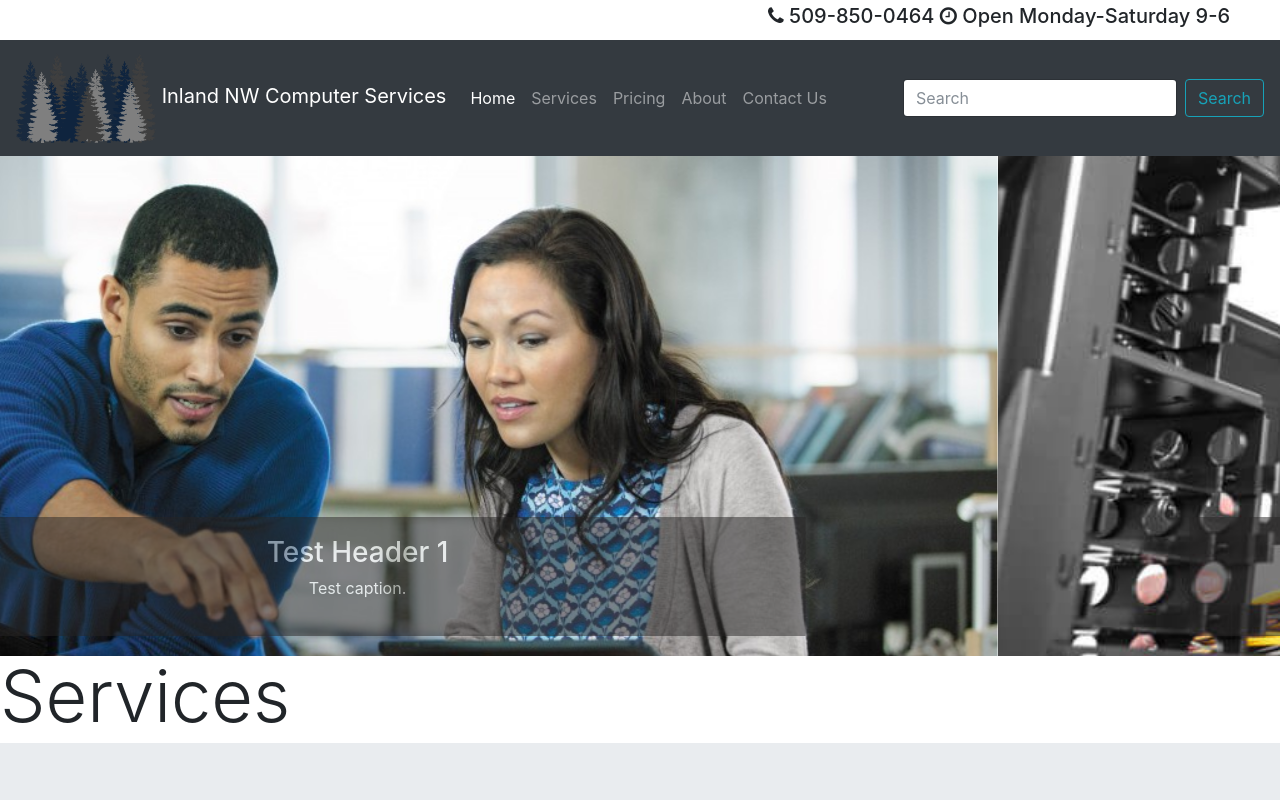
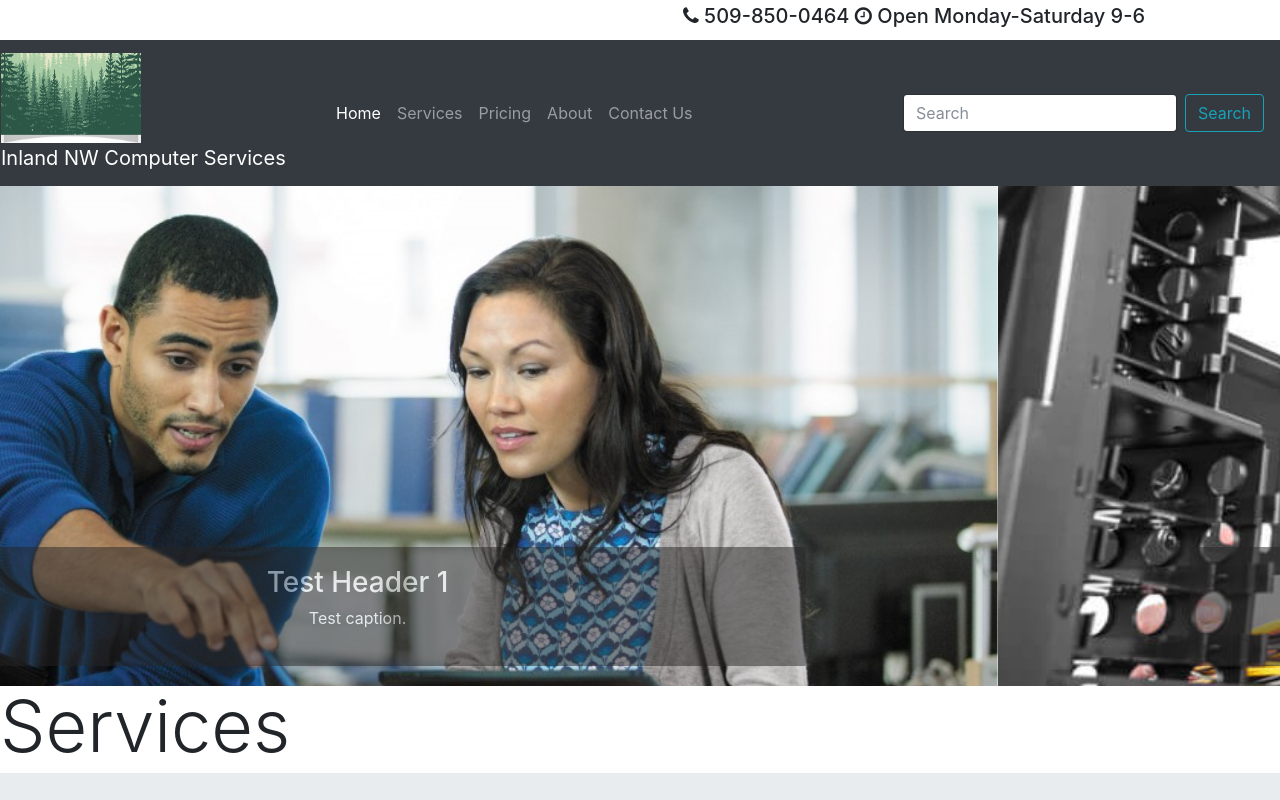
Before and after one commit to favaroj/InlandNW_Web, a plain HTML site: page index.html in a window 1280 px wide. Shown: the top 800 px of the page. Drawn offline with nearby package versions, Linux system fonts and the light colour scheme.

Commit message:
Fixed services content and added logo

```diff
--- a/index.html
+++ b/index.html
@@ -10,16 +10,17 @@
     crossorigin="anonymous">
   <link rel="stylesheet" href="https://cdnjs.cloudflare.com/ajax/libs/font-awesome/4.7.0/css/font-awesome.min.css">
 
-  <title>Inland NW Computer Repair</title>
+  <title>Inland NW Computer Services</title>
 </head>
 
 <body>
-  <h5 class='topHeaderInfo'>
+  <div class="container"><h5 class='topHeaderInfo'>
     <i class="fa fa-phone"></i> 509-850-0464
     <i class="fa fa-clock-o"></i> Open Monday-Saturday 9-6</h5>
+  </div>
   <nav class="navbar sticky-top navbar-expand-lg navbar-dark bg-dark">
-    <a class="navbar-brand" href="#">
-      <img src='./img/navy-blue-tree-forest.png' style='width: 140px; height: 90px'> Inland NW Computer Services</a>
+    <a class="navbar-brand" href="#"><div class="row" style="font-size: 20px">
+      <!--<img src='./img/navy-blue-tree-forest.png' style='width: 140px; height: 90px'> --><img src='.\img\logo.jpg' style='width: 140px; height: 90px'>Inland NW Computer Services</div></a>
     <button class="navbar-toggler" type="button" data-toggle="collapse" data-target="#navbarColor01" aria-controls="navbarColor01"
       aria-expanded="false" aria-label="Toggle navigation">
       <span class="navbar-toggler-icon"></span>
@@ -192,7 +193,7 @@
     <span class="anchorPricing" id="about"></span>
     <p class="lead">Test Text</p>
     <hr class="my-4">
-    <p>Test Text</p>
+    <p>It uses utility classes for typography and spacing to space content out within the larger container.</p>
   </div>
   </div>
 
```
Also changed, not shown: img/Beautiful-forest-full-pines-banners/43445-O3RY10.jpg (added), img/Beautiful-forest-full-pines-banners/Fonts.txt (added), img/Beautiful-forest-full-pines-banners/License free.txt (added), img/Beautiful-forest-full-pines-banners/License premium.txt (added), img/logo.jpg (added), 2 other files.
